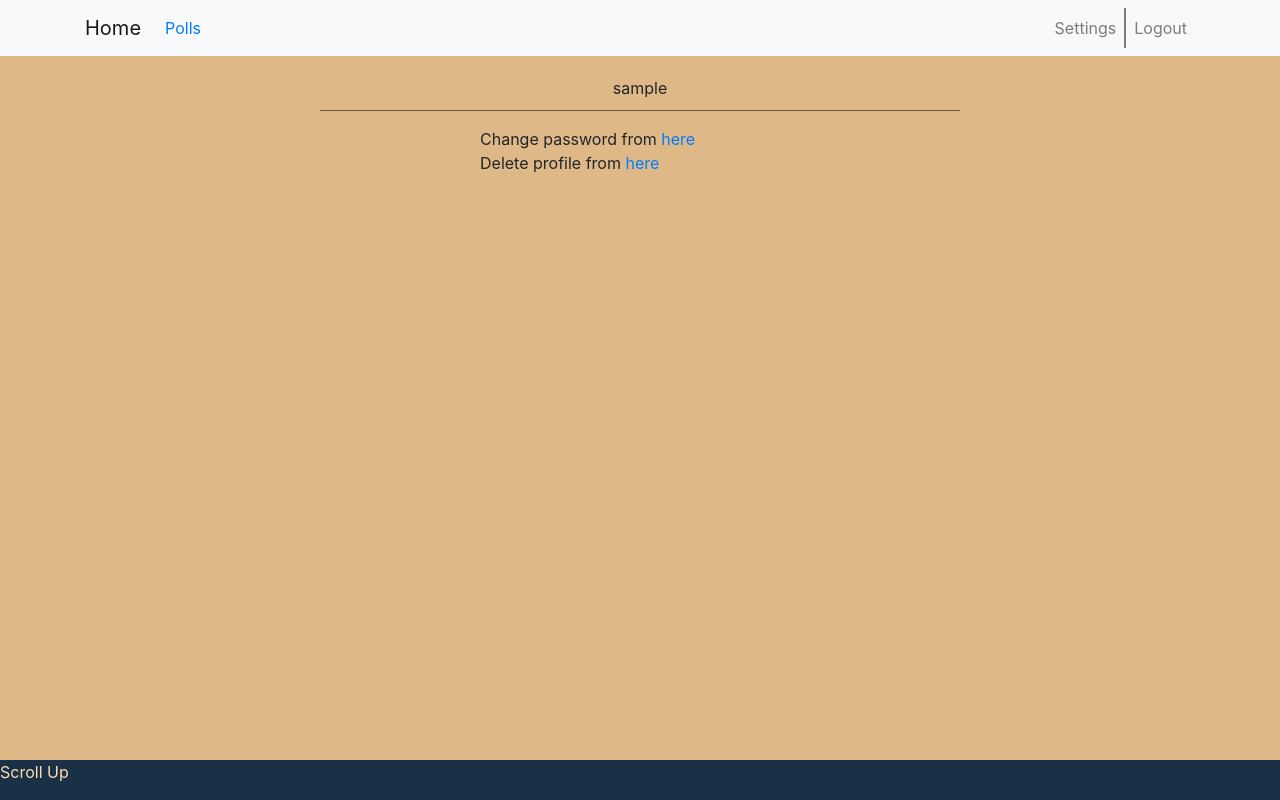
After one commit to mirokrastev/poll-website, a Django app: page /accounts/settings in a window 1280 px wide. The commit adds this page. Run offline with Django 3.2, Linux system fonts and the light colour scheme; the visitor is signed in with stand-in values (Sample User, id 1).

Commit message:
Delete profile
In this update, I added the option to delete your profile. Expect the next day password reset functionality and better front end! :)

```diff
--- /dev/null
+++ b/accounts/static/accounts/css/settings-style.css
@@ -0,0 +1,19 @@
+#settings {
+    width: 50%;
+    margin: 20px auto;
+}
+
+#username {
+    padding-bottom: 10px;
+    text-align: center;
+}
+
+#settings-container {
+    width: 50%;
+    margin: auto;
+}
+
+#poll-container {
+    width: 50%;
+    margin: auto;
+}
--- /dev/null
+++ b/accounts/templates/accounts/user-management/settings.html
@@ -0,0 +1,31 @@
+{% extends 'base.html' %}
+{% load static %}
+
+{% block title %}Settings{% endblock title %}
+
+{% block links %}
+    <link rel="stylesheet" type="text/css" href="{% static 'accounts/css/settings-style.css' %}">
+{% endblock links %}
+
+{% block content %}
+    <div id="settings">
+        <p id="username" style="border-bottom: 1px solid rgba(0, 0, 0, .5)">{{ user }}</p>
+
+        <div id="settings-container">
+            <! -- TODO: Implement -->
+            <span class="setting-wrapper">
+                Change password from
+                <a href="#">here</a>
+            </span>
+            <br>
+            <span class="setting-wrapper">
+                Delete profile from
+                <a href="{% url 'accounts:delete_user' %}">here</a>
+            </span>
+        </div>
+
+{#        <div id="poll-container">#}
+{#            {% include 'poll/render_poll_viewer.html' %}#}
+{#        </div>#}
+    </div>
+{% endblock content %}
--- a/accounts/urls.py
+++ b/accounts/urls.py
@@ -1,7 +1,7 @@
 from django.urls import path
 from accounts.views.authorization import RegisterView, LoginView, LogoutView
 from django.contrib.auth.decorators import login_required
-from accounts.views.user_management import UserProfileView
+from accounts.views.user_management import UserProfileView, SettingsView, DeleteUserView
 
 app_name = 'accounts'
 
@@ -10,6 +10,9 @@ urlpatterns = [
     path('register/', RegisterView.as_view(), name='register'),
     path('login/', LoginView.as_view(), name='login'),
     path('logout', login_required(LogoutView.as_view()), name='logout'),
+    path('delete', login_required(DeleteUserView.as_view()), name='delete_user'),
 
+    path('settings', login_required(SettingsView.as_view()), name='settings'),
+    # TODO: Refactor.
     path('<str:user>', login_required(UserProfileView.as_view()), name='my_polls'),
 ]
--- a/accounts/views/user_management.py
+++ b/accounts/views/user_management.py
@@ -1,4 +1,4 @@
-from django.shortcuts import render
+from django.shortcuts import render, redirect
 from django.views import View
 from django.views.generic.base import ContextMixin
 from poll.models.poll_models import Poll
@@ -24,3 +24,17 @@ class UserProfileView(ContextMixin, View):
         context = super().get_context_data()
         context['polls'] = self.polls
         return context
+
+
+class DeleteUserView(View):
+    def get(self, request, *args, **kwargs):
+        return render(self.request, 'accounts/delete.html')
+
+    def post(self, request, *args, **kwargs):
+        self.request.user.delete()
+        return redirect('home')
+
+
+class SettingsView(View):
+    def get(self, request, *args, **kwargs):
+        return render(self.request, 'accounts/user-management/settings.html')
--- a/static/css/base-style.css
+++ b/static/css/base-style.css
@@ -1,5 +1,13 @@
 body {
     background-color: burlywood;
+}
+
+#settings-anchor {
+    border-right: 2px solid rgba(0,0,0,.5);
+}
+
+#settings-anchor:hover {
+    cursor: pointer;
 }
 
 #footer {
@@ -16,6 +24,7 @@ body {
 }
 
 .footer-link:hover {
+    cursor: pointer;
     color: navajowhite;
     text-decoration: underline;
 }
--- a/static/js/base-script.js
+++ b/static/js/base-script.js
@@ -2,4 +2,10 @@ document.querySelector('#homeLink')
 .addEventListener('click', (e) => {
     e.preventDefault();
     window.scrollTo(0, 0);
-})
+});
+
+document.getElementById('logout-anchor')
+.addEventListener('click', (e) => {
+    e.preventDefault();
+    e.target.parentElement.submit();
+});
--- a/templates/footer.html
+++ b/templates/footer.html
@@ -1,5 +1,5 @@
 <footer id="footer">
     <nav>
-        <a id="homeLink" class="footer-link" href="#">Scroll Up</a>
+        <a id="homeLink" class="footer-link">Scroll Up</a>
     </nav>
 </footer>
--- a/templates/navbar/logged_in.html
+++ b/templates/navbar/logged_in.html
@@ -1,16 +1,11 @@
+<li class="nav-item">
+    <!-- TODO: CHANGE WITH URL! -->
+    <a id="settings-anchor" class="nav-link" href="/accounts/settings">Settings</a>
+</li>
+
 <li class="nav-item">
     <form method="POST" action="{% url 'accounts:logout' %}">
         {% csrf_token %}
-        <a style="cursor: pointer;" id="logoutAnchor" class="nav-link" href="{% url 'accounts:logout' %}">Logout</a>
+        <a style="cursor: pointer;" id="logout-anchor" class="nav-link" href="{% url 'accounts:logout' %}">Logout</a>
     </form>
 </li>
-
-{% block scripts %}
-    <script>
-        document.getElementById('logoutAnchor')
-        .addEventListener('click', (e) => {
-            e.preventDefault();
-            e.target.parentElement.submit();
-        })
-    </script>
-{% endblock scripts %}
```
Also changed, not shown: accounts/templates/accounts/delete.html (added, +25 -0 lines), poll/templates/poll/polls_viewer.html (+1 -19 lines), poll/templates/poll/render_poll_viewer.html (added, +19 -0 lines).
